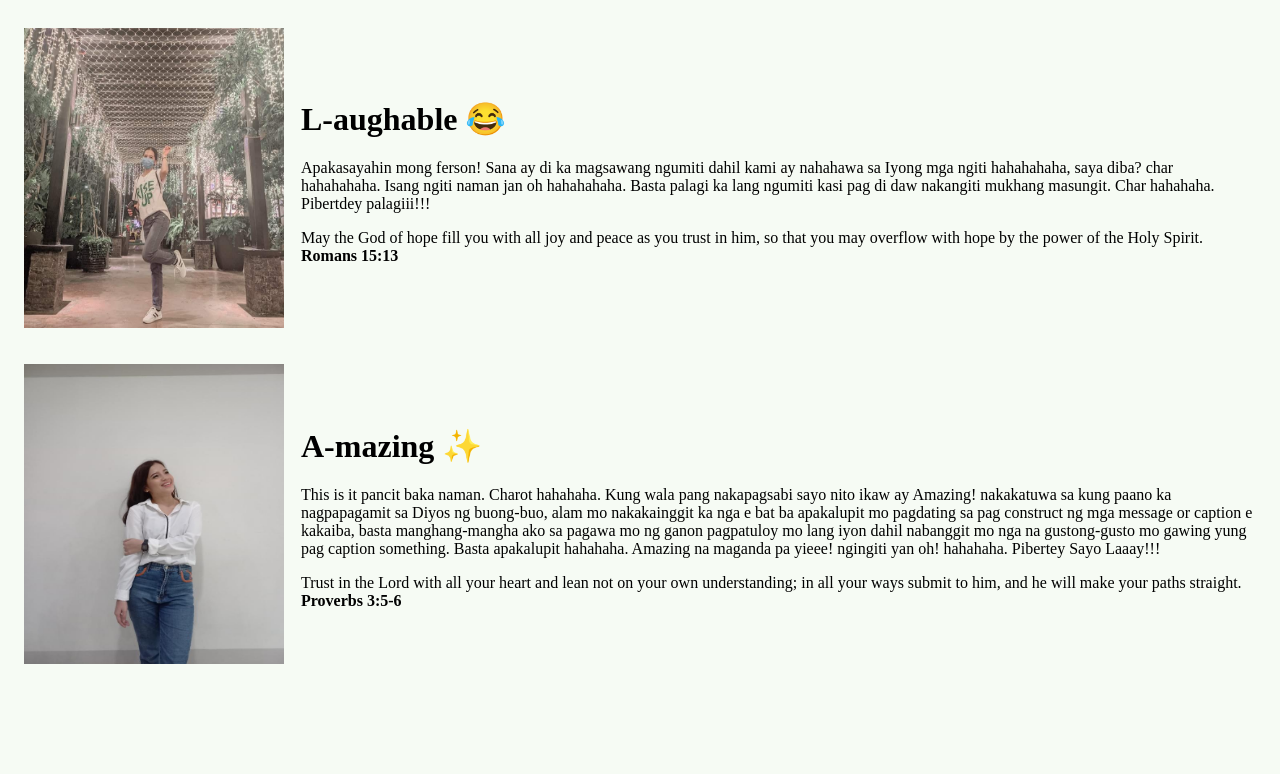
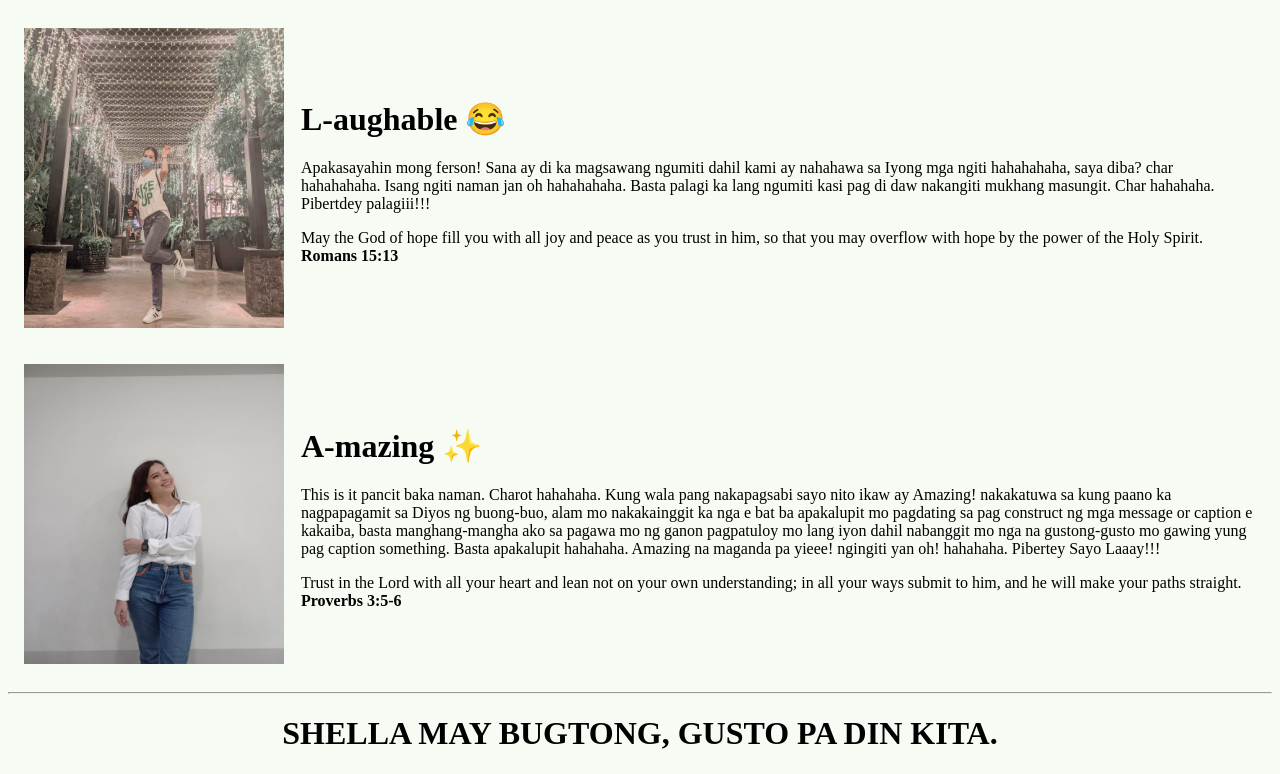
Before and after one commit to ShellaMayBugtong/hbd, a plain HTML site: page index.html in a window 1280 px wide. Shown: the part 1493-2267 px from the top of the page. Before the commit the page ends 2185 px from the top, so only its background shows below. Drawn offline with Linux system fonts and the light colour scheme.

Commit message:
Update index.html

```diff
--- a/index.html
+++ b/index.html
@@ -81,6 +81,8 @@
       </td>
     </tr>
   </table>
+  <hr>
+  <h1><center>SHELLA MAY BUGTONG, GUSTO PA DIN KITA.</center></h1>
 </body>
 
 </html>
```
